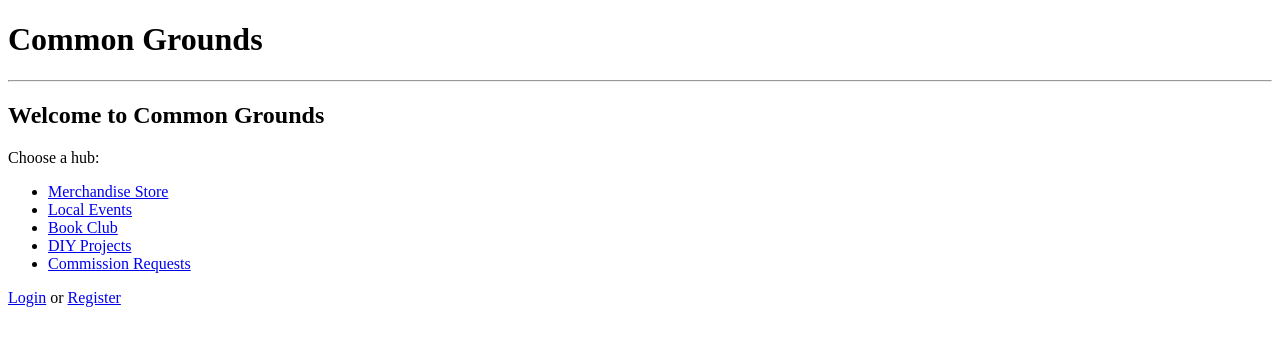
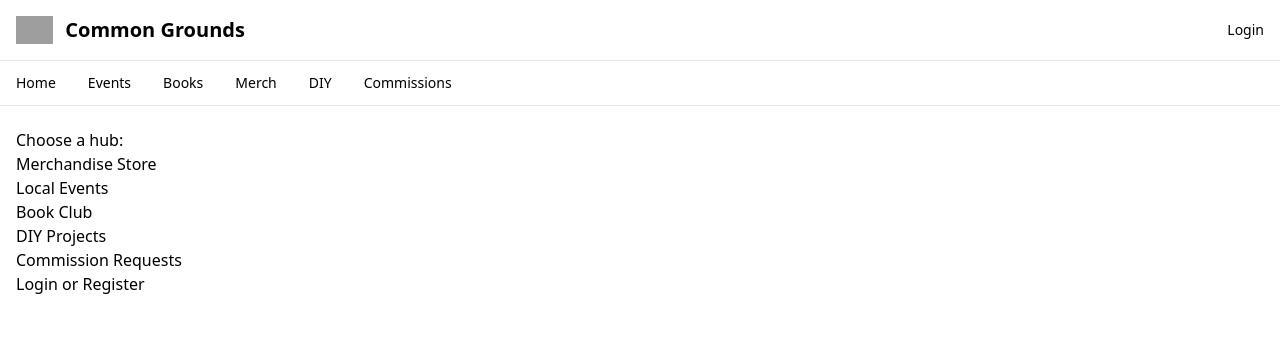
Before and after one commit to Sazemii/commongrounds-AEFG-18, a Django app: page / in a window 1280 px wide. Shown: the top 346 px of the page. Run offline with Django 5.2, Linux system fonts and the light colour scheme; some libraries are stand-ins or nearby versions; grey boxes are pictures that could not be loaded.

Commit message:
Created NavBar UI Component

```diff
--- a/commongrounds/homepage/templates/homepage/home.html
+++ b/commongrounds/homepage/templates/homepage/home.html
@@ -1,7 +1,6 @@
 {% extends 'base.html' %}
 
 {% block title %}Home | Common Grounds{% endblock %}
-{% block page_heading %}Welcome to Common Grounds{% endblock %}
 
 {% block content %}
 <p>Choose a hub:</p>
--- a/commongrounds/templates/base.html
+++ b/commongrounds/templates/base.html
@@ -2,15 +2,15 @@
 <html lang="en">
   <head>
     <title>{% block title %}Common Grounds{% endblock %}</title>
+    <script src="https://cdn.tailwindcss.com"></script>
     {% block styles %}{% endblock %}
   </head>
   <body>
-    <header>
-      <h1>Common Grounds</h1>
-    </header>
-    <hr />
-    <h2>{% block page_heading %}{% endblock %}</h2>
-    <div id="content">{% block content %}{% endblock %}</div>
+    {% include 'components/nav.html' %}
+    <main class="pt-32 max-w-screen-xl mx-auto px-4">
+        <h2>{% block page_heading %}{% endblock %}</h2>
+        <div id="content">{% block content %}{% endblock %}</div>
+    </main>
     {% block scripts %}{% endblock %}
   </body>
 </html>
--- /dev/null
+++ b/commongrounds/templates/components/nav.html
@@ -0,0 +1,48 @@
+{% load static %}
+{# Top nav for Common Grounds. Variables expected: none (uses {% url %} + user). #}
+
+<header class="fixed w-full z-20 top-0 start-0">
+    <nav class="bg-neutral-primary">
+        <div class="flex flex-wrap justify-between items-center mx-auto max-w-screen-xl p-4">
+            <a href="{% url 'homepage:home' %}" class="flex items-center space-x-3 rtl:space-x-reverse">
+                <img src="{% static 'img/logo.svg' %}" class="h-7" alt="Common Grounds Logo">
+                <span class="self-center text-xl text-heading font-semibold whitespace-nowrap">
+                    Common Grounds
+                </span>
+            </a>
+            <div class="flex items-center space-x-6 rtl:space-x-reverse">
+                {% if user.is_authenticated %}
+                    <a href="{% url 'accounts:profile-update' user.username %}"
+                       class="text-sm text-body hover:underline">
+                        {{ user.profile.display_name|default:user.username }}
+                    </a>
+                    <form method="post" action="{% url 'logout' %}" class="inline">
+                        {% csrf_token %}
+                        <button type="submit"
+                                class="text-sm font-medium text-fg-brand hover:underline">
+                            Logout
+                        </button>
+                    </form>
+                {% else %}
+                    <a href="{% url 'login' %}"
+                       class="text-sm font-medium text-fg-brand hover:underline">
+                        Login
+                    </a>
+                {% endif %}
+            </div>
+        </div>
+    </nav>
+
+    <nav class="bg-neutral-secondary-soft border-y border-default">
+        <div class="max-w-screen-xl px-4 py-3 mx-auto">
+            <ul class="flex flex-row font-medium space-x-8 rtl:space-x-reverse text-sm">
+                <li><a href="{% url 'homepage:home' %}" class="text-heading hover:underline">Home</a></li>
+                <li><a href="{% url 'localevents:event_list' %}" class="text-heading hover:underline">Events</a></li>
+                <li><a href="{% url 'bookclub:book-list' %}" class="text-heading hover:underline">Books</a></li>
+                <li><a href="{% url 'merchstore:items_list' %}" class="text-heading hover:underline">Merch</a></li>
+                <li><a href="{% url 'diyprojects:project-list' %}" class="text-heading hover:underline">DIY</a></li>
+                <li><a href="{% url 'commissions:commission_list' %}" class="text-heading hover:underline">Commissions</a></li>
+            </ul>
+        </div>
+    </nav>
+</header>
```
Also changed, not shown: commongrounds/static/img/logo.svg (added).
